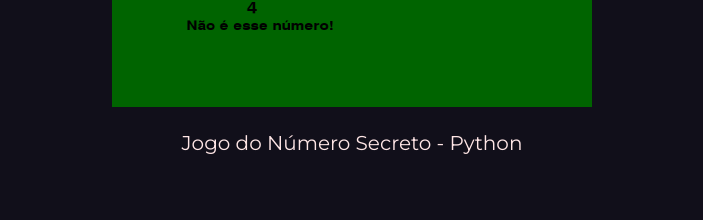
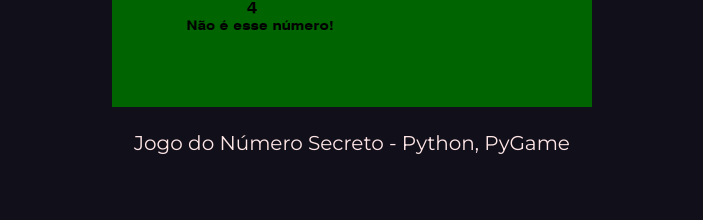
Before and after one commit to MicaellyLima05/site-curriculum-micaelly-1, a plain HTML site: page projects.html in a window 1280 px wide. Shown: the part 1339-1559 px from the top of the page, without its empty margins (288-991 px from the left). Drawn offline with Linux system fonts and the light colour scheme.

Commit message:
Update projects.html

```diff
--- a/projects.html
+++ b/projects.html
@@ -32,7 +32,7 @@
                 </div>
                 <div class="apresentacao2__conteudo__jogos__secao__1">
                     <a  href="#"><img class="apresentacao2__conteudo__jogos__imagem1" src="assets/Capturar_select-area_20240925193404.png" alt="imagem jogo ball"></a>
-                    <h3 class="apresentacao2__conteudo__paragrafo__link">Jogo do Número Secreto - Python</h3>
+                    <h3 class="apresentacao2__conteudo__paragrafo__link">Jogo do Número Secreto - Python, PyGame</h3>
                 </div>
                 <div class="apresentacao2__conteudo__jogos__secao__1">
                     <a  href="https://jogo-numero-secreto-alura-peach.vercel.app/"><img class="apresentacao2__conteudo__jogos__imagem2" src="assets/numero.png" alt="imagem jogo numero"></a>
```
